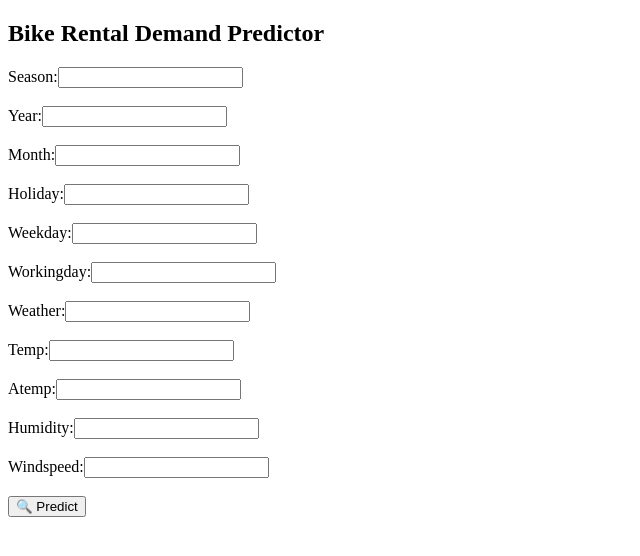
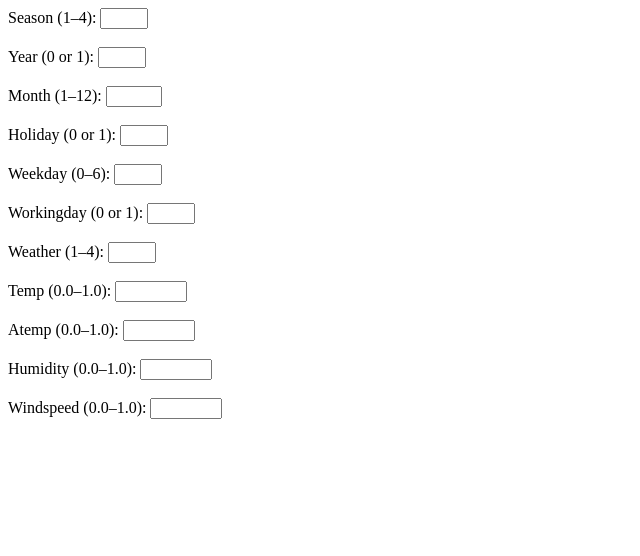
Before and after one commit to Abbasnazir/bike-rantal-api, a Flask app: page / in a window 1280 px wide. Shown: the top 556 px of the page, without its empty margins (0-640 px from the left). Run offline with Flask 3, Linux system fonts and the light colour scheme; parts of the project's set-up code (start-up, migrations or seed data) failed here and were passed over.

Commit message:
Update index.html
added HTML input validation for prediction form

```diff
--- a/templates/index.html
+++ b/templates/index.html
@@ -1,28 +1,32 @@
-<!DOCTYPE html>
-<html>
-<head>
-    <title>Bike Rental Predictor</title>
-</head>
-<body>
-    <h2>Bike Rental Demand Predictor</h2>
-    <form action="/predict" method="post">
-        <label>Season:</label><input type="number" name="season"><br><br>
-        <label>Year:</label><input type="number" name="yr"><br><br>
-        <label>Month:</label><input type="number" name="mnth"><br><br>
-        <label>Holiday:</label><input type="number" name="holiday"><br><br>
-        <label>Weekday:</label><input type="number" name="weekday"><br><br>
-        <label>Workingday:</label><input type="number" name="workingday"><br><br>
-        <label>Weather:</label><input type="number" name="weathersit"><br><br>
-        <label>Temp:</label><input type="text" name="temp"><br><br>
-        <label>Atemp:</label><input type="text" name="atemp"><br><br>
-        <label>Humidity:</label><input type="text" name="hum"><br><br>
-        <label>Windspeed:</label><input type="text" name="windspeed"><br><br>
+<label>Season (1–4):</label>
+<input type="number" name="season" min="1" max="4" required><br><br>
 
-        <input type="submit" value="🔍 Predict">
-    </form>
+<label>Year (0 or 1):</label>
+<input type="number" name="yr" min="0" max="1" required><br><br>
 
-    {% if prediction %}
-        <h3>📈 Predicted Rentals: {{ prediction }}</h3>
-    {% endif %}
-</body>
-</html>
+<label>Month (1–12):</label>
+<input type="number" name="mnth" min="1" max="12" required><br><br>
+
+<label>Holiday (0 or 1):</label>
+<input type="number" name="holiday" min="0" max="1" required><br><br>
+
+<label>Weekday (0–6):</label>
+<input type="number" name="weekday" min="0" max="6" required><br><br>
+
+<label>Workingday (0 or 1):</label>
+<input type="number" name="workingday" min="0" max="1" required><br><br>
+
+<label>Weather (1–4):</label>
+<input type="number" name="weathersit" min="1" max="4" required><br><br>
+
+<label>Temp (0.0–1.0):</label>
+<input type="number" step="0.01" min="0" max="1" name="temp" required><br><br>
+
+<label>Atemp (0.0–1.0):</label>
+<input type="number" step="0.01" min="0" max="1" name="atemp" required><br><br>
+
+<label>Humidity (0.0–1.0):</label>
+<input type="number" step="0.01" min="0" max="1" name="hum" required><br><br>
+
+<label>Windspeed (0.0–1.0):</label>
+<input type="number" step="0.01" min="0" max="1" name="windspeed" required><br><br>
```
